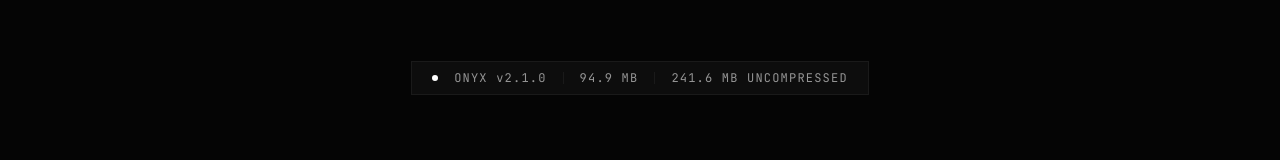
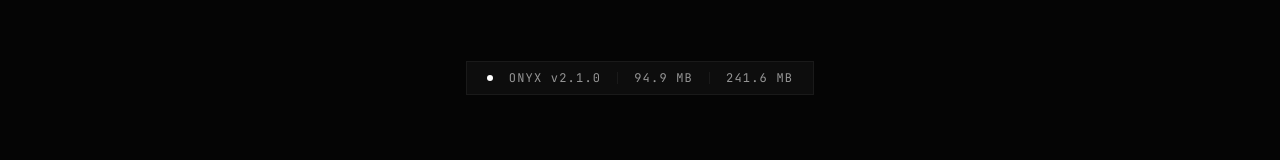
Before and after one commit to bleachfanjled/Onyx-Executor-1.0, a React (Vite) app: page /download in a window 1280 px wide. Shown: the part 280-440 px from the top of the page. Built offline with nearby package versions, Linux system fonts and the light colour scheme; no server answers.

Commit message:
Simplify download badge label

```diff
--- a/src/pages/Download.jsx
+++ b/src/pages/Download.jsx
@@ -91,7 +91,7 @@ export default function DownloadPage() {
             </span>
             <div style={{ width: "1px", height: "12px", backgroundColor: "#1A1A1A" }} aria-hidden="true" />
             <span className="font-mono text-xs" style={{ color: "#959595", letterSpacing: "0.1em" }}>
-              {decompressedSize} UNCOMPRESSED
+              {decompressedSize}
             </span>
           </div>
 
```
